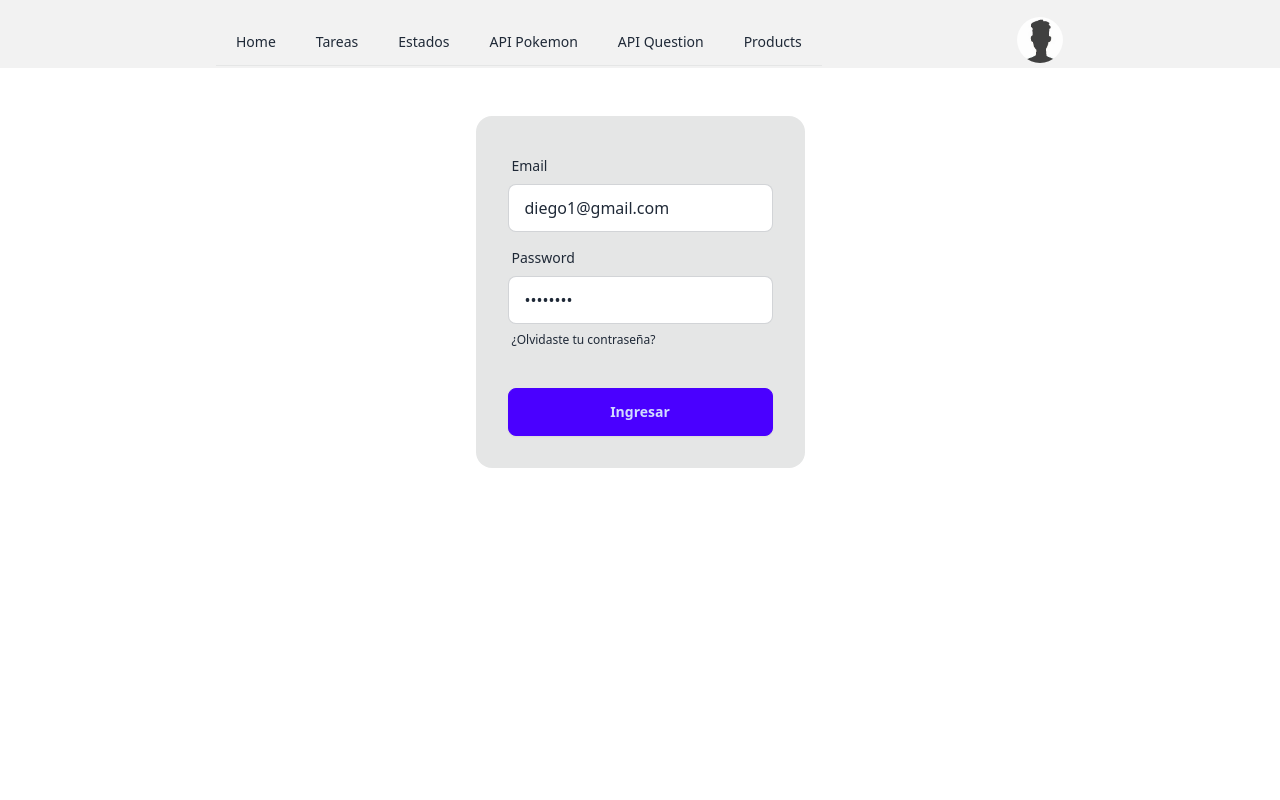
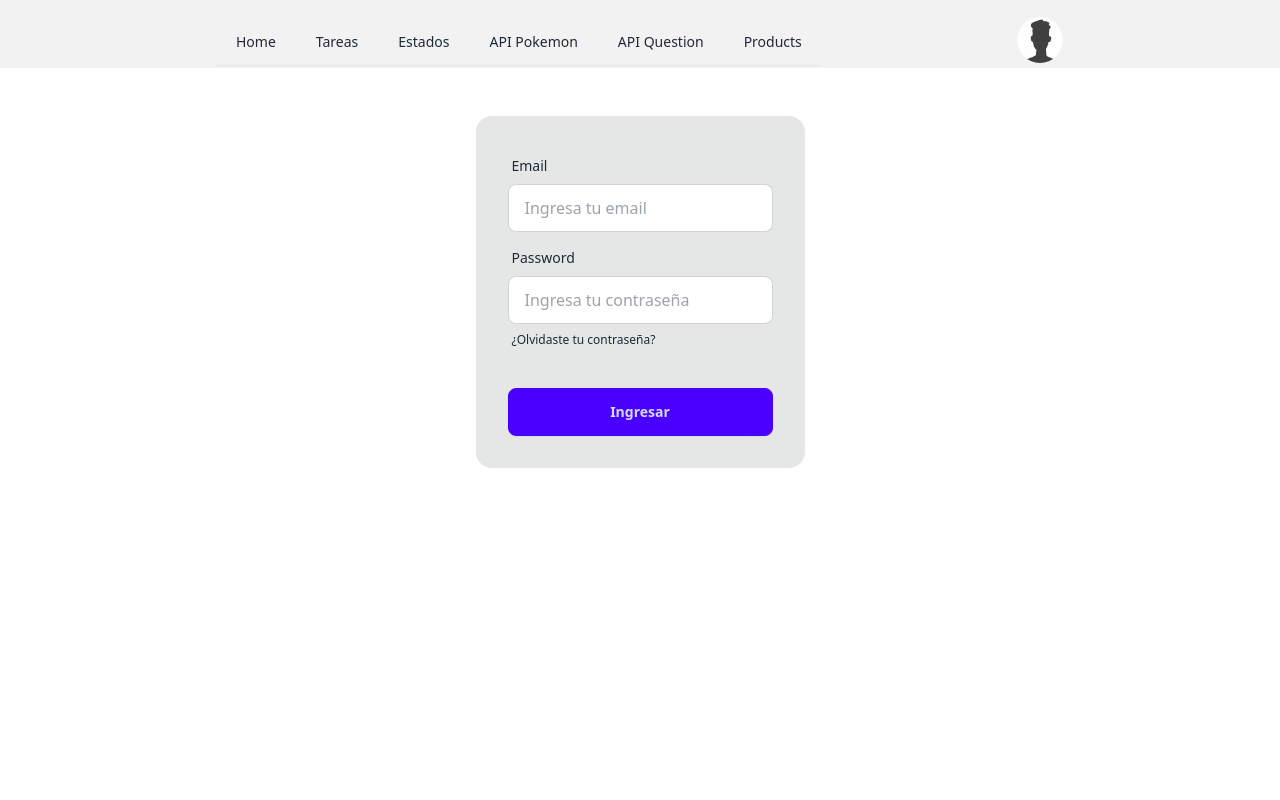
Before and after one commit to diegonicita/examenes-nextjs, a Next.js app: page /login in a window 1280 px wide. Shown: the top 800 px of the page. Built offline with nearby package versions, Linux system fonts and the light colour scheme.

Commit message:
create env variables

```diff
--- a/app/(pages)/(auth)/login/page.tsx
+++ b/app/(pages)/(auth)/login/page.tsx
@@ -6,8 +6,8 @@ import { Modal } from './modal'
 import { useLogged } from '@/app/hooks/useLogged'
 
 export default function Login() {
-  const [email, setEmail] = useState('diego1@gmail.com')
-  const [password, setPassword] = useState('12345678')
+  const [email, setEmail] = useState(process.env.USER_EMAIL)
+  const [password, setPassword] = useState(process.env.USER_PASSWORD)
   const { handleSubmitLogin, loginResponse } = useLogin()
   const [showModal, setShowModal] = useState(false)
 
--- a/app/(pages)/(auth)/login/service.ts
+++ b/app/(pages)/(auth)/login/service.ts
@@ -1,10 +1,9 @@
-// const url = 'http://127.0.0.1:8126/users/login'
-const url = 'https://mercado.webapp.ar/users/login'
-
 export const loginService = async (data: any) => {
   try {
-    // Enviar la solicitud POST
-    const resp = await fetch(url, {
+    if (!process.env.URL_LOGIN) {
+      throw new Error('URL_LOGIN no definida')
+    }
+    const resp = await fetch(process.env.URL_LOGIN, {
       method: 'POST',
       headers: {
         'Content-Type': 'application/json',
--- a/app/(pages)/(auth)/register/service.ts
+++ b/app/(pages)/(auth)/register/service.ts
@@ -1,10 +1,10 @@
-// const url = 'http://127.0.0.1:8126/users/login'
-const url = 'https://mercado.webapp.ar/users/register'
-
 export const registerService = async (data: any) => {
   try {
+    if (!process.env.URL_REGISTER) {
+      throw new Error('URL_REGISTER no definida')
+    }
     // Enviar la solicitud POST
-    const resp = await fetch(url, {
+    const resp = await fetch(process.env.URL_REGISTER, {
       method: 'POST',
       headers: {
         'Content-Type': 'application/json',
```
